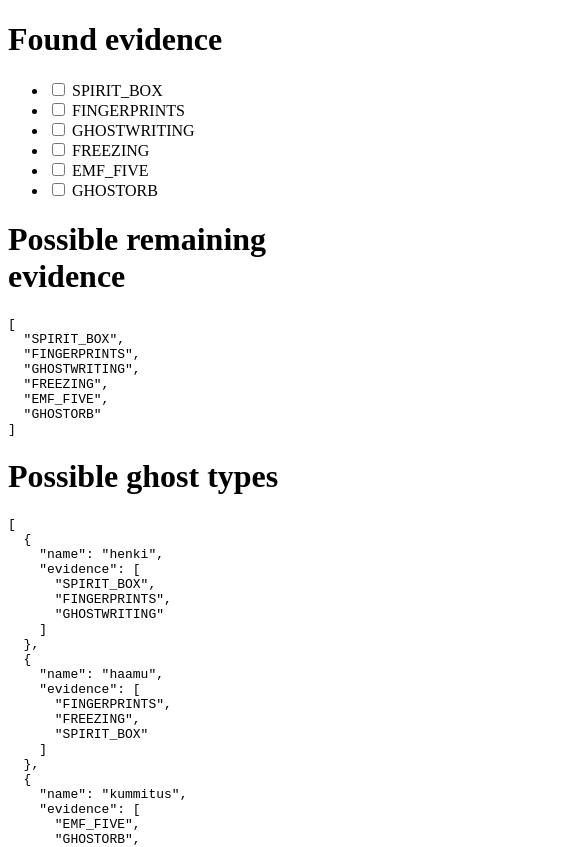
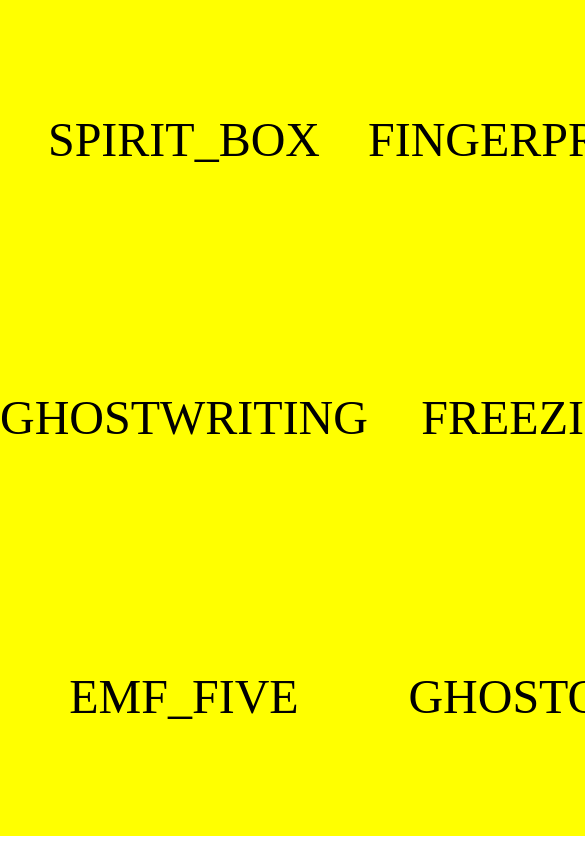
Before and after one commit to rce/ghost-busting-companion, a React app: page / in a window 390 px wide. Shown: the top 847 px of the page, 585 px wide, since content can reach past the window. Built offline with nearby package versions, Linux system fonts and the light colour scheme.

Commit message:
Change layout to somewhat work on mobile

```diff
--- a/src/App.tsx
+++ b/src/App.tsx
@@ -38,7 +38,7 @@ function App() {
     const without = foundEvidence.filter(_ => _ != e)
     if (foundEvidence.includes(e)) {
       setEvidence(without)
-    } else {
+    } else if (possibleRemainingClues.includes(e)) {
       setEvidence([e].concat(without))
     }
   }
@@ -55,20 +55,16 @@ function App() {
       .filter((e: Evidence) => !isFound(e))
 
   return (
-    <div className="main-content">
-      <h1>Found evidence</h1>
-      <ul>
-        {ALL_EVIDENCE.map(e =>
-          <li onClick={() => toggleEvidence(e)}>
-            <input type="checkbox" checked={foundEvidence.includes(e)}/> {e}
-          </li>)}
-      </ul>
-
-      <h1>Possible remaining evidence</h1>
-      <pre>{JSON.stringify(possibleRemainingClues, null, 2)}</pre>
-
-      <h1>Possible ghost types</h1>
-      <pre>{JSON.stringify(possibleGhosts, null, 2)}</pre>
+    <div className="evidence-grid">
+      {ALL_EVIDENCE.map(e => {
+        const classNames = ["evidence-grid--evidence"]
+        if (foundEvidence.includes(e)) {
+          classNames.push("found")
+        } else if (!possibleRemainingClues.includes(e)) {
+          classNames.push("impossible")
+        }
+        return <div className={classNames.join(" ")} onClick={() => toggleEvidence(e)}>{e}</div>
+      })}
     </div>
   )
 }
--- a/src/index.html
+++ b/src/index.html
@@ -2,6 +2,35 @@
 <html>
   <head>
     <title>Phasmophobia</title>
+    <style>
+      body {
+        margin: 0;
+      }
+
+      .evidence-grid {
+        display: grid;
+        grid-template-columns: auto auto;
+        grid-template-rows: auto auto auto;
+      }
+
+      .evidence-grid--evidence {
+        display: flex;
+        align-items: center;
+        justify-content: center;
+        height: 33vh;
+
+        font-size: 3em;
+        background-color: yellow;
+      }
+
+      .evidence-grid--evidence.found {
+        background-color: green;
+      }
+
+      .evidence-grid--evidence.impossible {
+        background-color: red;
+      }
+    </style>
   </head>
   <body>
     <div id="app"></div>
```
